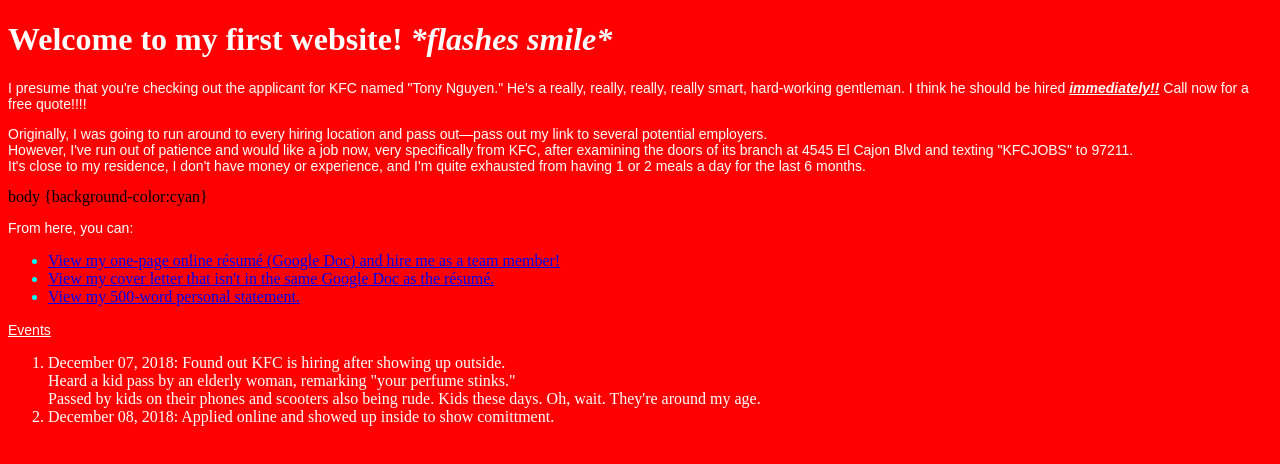
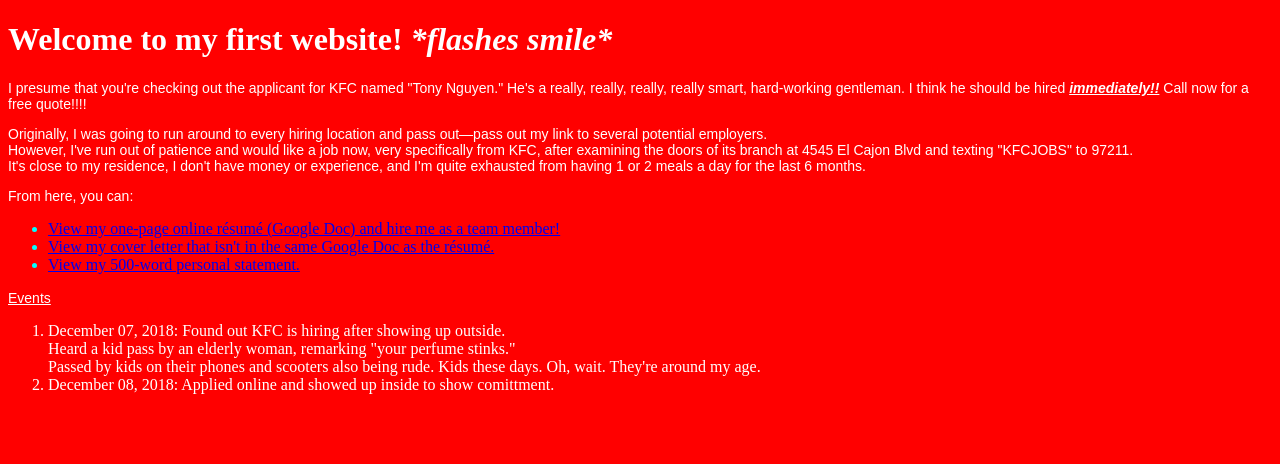
Before and after one commit to tn1199/Hire-Me, a plain HTML site: page index.html in a window 1280 px wide. Drawn offline with Linux system fonts and the light colour scheme.

Commit message:
more tests

```diff
--- a/index.html
+++ b/index.html
@@ -13,7 +13,7 @@
 </p>
    </body>
 <body>
-   body {background-color:cyan}
+<background-color:cyan>
 <p>From here, you can:</p>
 <ul>
 <li><a href="https://docs.google.com/document/d/1LaJScL5jAo2gPUDbnN82NVsP4-G450dWPmItt8ZLkF8/edit?usp=sharing">
@@ -22,6 +22,9 @@ View my one-page online résumé (Google Doc) and hire me as a team member!</a>
 View my cover letter that isn't in the same Google Doc as the résumé.</a>
 <li><a href="about.html">View my 500-word personal statement.</a>
 </ul>
+   </background>
+   </body>
+<body>
 <p><u>Events</u></p>
 <ol>
 <li>December 07, 2018: Found out KFC is hiring after showing up outside.
```
